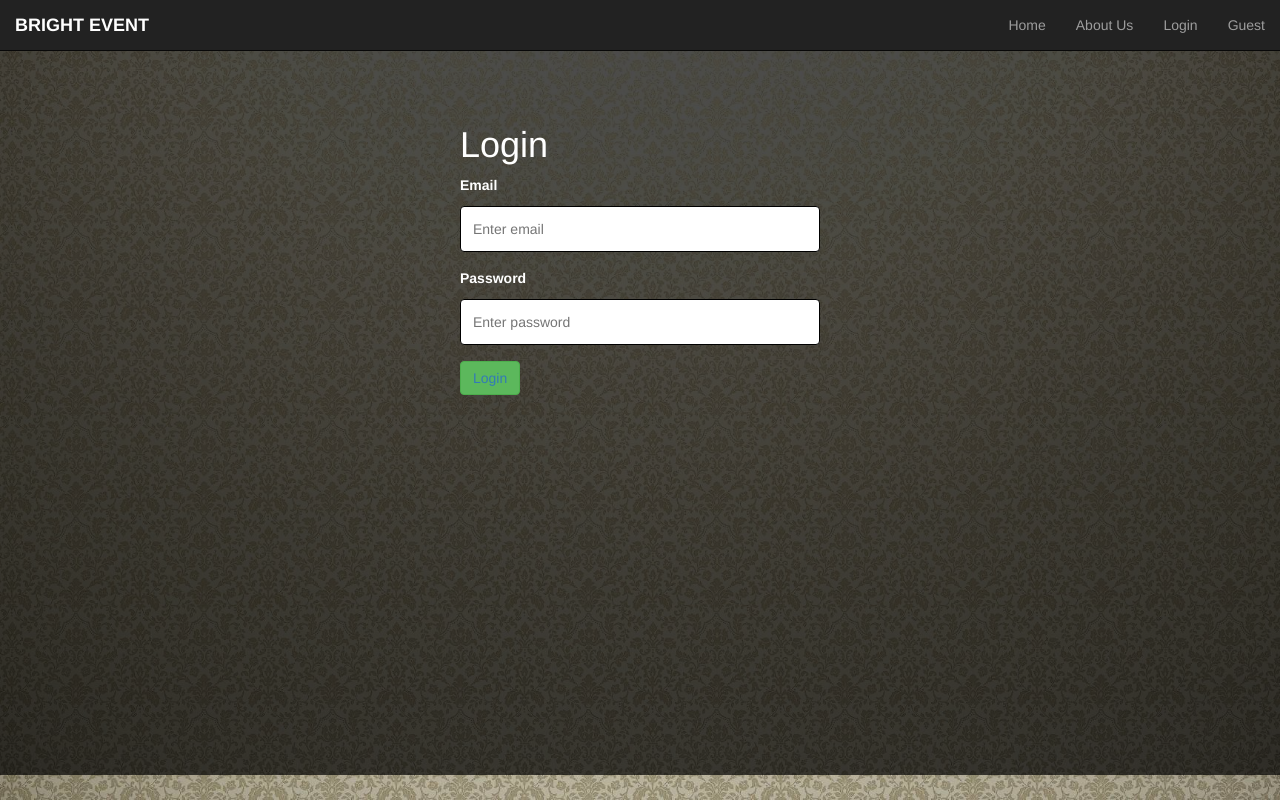
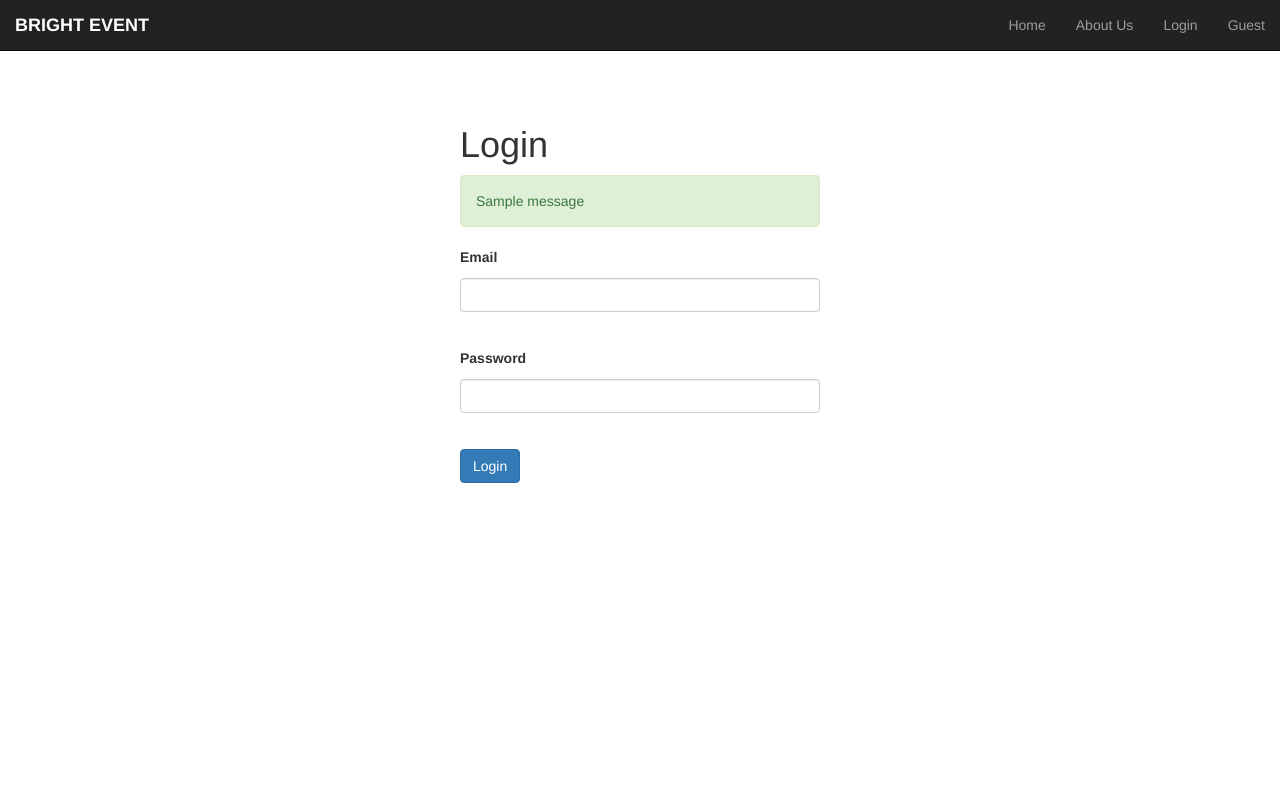
Before and after one commit to brandeddavid/Bright-Events, a Flask app: page /login in a window 1280 px wide. Run offline with Flask 2, Linux system fonts and the light colour scheme; one stand-in notice (Sample message) is shown; some libraries are stand-ins or nearby versions.

Commit message:
Add user form validations

```diff
--- a/app/static/formstyle.css
+++ b/app/static/formstyle.css
@@ -1,20 +1,20 @@
 body{
 
   margin-top: 5px !important;
-  background: url("../img/background.jpg") no-repeat center center fixed;
+  /*background: url("../img/background.jpg") no-repeat center center fixed;*/
   background-size: cover;
   min-height: 770px;
-  color: white;
+  /*color: white;*/
 
 
 }
 
-.bg-overlay{
+/*.bg-overlay{
 
   background:rgba(0,0,0, 0.7);
   min-height: 770px;
 
-}
+}*/
 
 .registration{
 
--- /dev/null
+++ b/app/templates/includes/_messages.html
@@ -0,0 +1,20 @@
+{% with messages = get_flashed_messages(with_categories=true) %}
+  {% if messages %}
+    {% for category, message in messages %}
+      <div class="alert alert-{{ category }}">{{ message }}</div>
+    {% endfor %}
+  {% endif %}
+{% endwith %}
+
+
+{% if error %}
+
+<div class="alert alert-danger">{{error}}</div>
+
+{% endif %}
+
+{% if msg %}
+
+<div class="alert alert-success">{{msg}}</div>
+
+{% endif %}
--- a/app/templates/login.html
+++ b/app/templates/login.html
@@ -27,11 +27,16 @@
 
 					<h1>Login<small></small></h1>
 
-					<label>Email</label>
-			        <input type="email" name="email" placeholder="Enter email"><br>
+					{% include 'includes/_messages.html' %}
+					<form action="" method="POST">
+
+							<label>Email</label>
+			        <input type="email" class="form-control" value={{request.form.email}}><br>
 			        <label>Password</label>
-			        <input type="password" placeholder="Enter password"><br>
-			        <button class='btn btn-success'><a href="/home">Login</a></button>
+			        <input type="password" class="form-control" value={{request.form.password}}><br>
+			        <button type="submit" class='btn btn-primary'>Login</button>
+
+					</form>
 				</div>
 				<div class="col-lg-4">
 
--- a/app/views.py
+++ b/app/views.py
@@ -4,6 +4,8 @@ from . import models
 from wtforms import Form, StringField, TextAreaField, PasswordField, validators
 
 #user = models.User.createUser()
+user = models.User()
+data = {}
 
 class RegisterForm(Form):
 
@@ -21,7 +23,16 @@ def index():
     form =RegisterForm(request.form)
 
     if request.method == 'POST' and form.validate():
-        pass
+        name = form.name.data
+        email = form.email.data
+        password = form.password.data
+        #confirmpassword = form.confirmpassword.data
+
+        data = user.createUser(name, email, password)
+
+        flash("You have signed up and can now login", 'success')
+
+        return redirect(url_for('login'))
 
     return render_template('index.html', form = form)
 
@@ -34,6 +45,39 @@ def about():
 @app.route('/login', methods = ['GET','POST'])
 
 def login():
+
+
+
+    if request.method == 'POST':
+
+        email = request.form['email']
+
+        password = request.form['password']
+
+        data = user.login(email, password)
+
+        if email in data.keys():
+
+            if data[email][1] == password_cand:
+
+                session['logged_in'] = True
+
+                session['email'] = email
+
+                flash('You are now logged in', 'success')
+
+                return redirect(url_for('home'))
+
+            else:
+
+                error = 'Invalid Login'
+
+                return render_template('login.html', error=error)
+        else:
+            error = 'User does not exist'
+
+            return render_template('login.html', error=error)
+
 
     return render_template('login.html')
 
@@ -54,3 +98,5 @@ def addEvent():
 def myEvents():
 
     return render_template('myEvents.html')
+
+app.secret_key = 'MumbleJumble123'
```
Also changed, not shown: app/templates/baseindex.html (line endings or trailing spaces).
